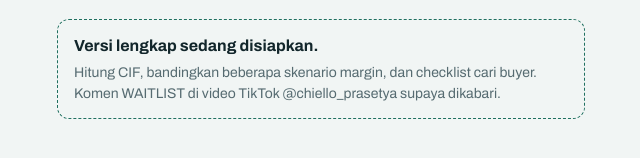
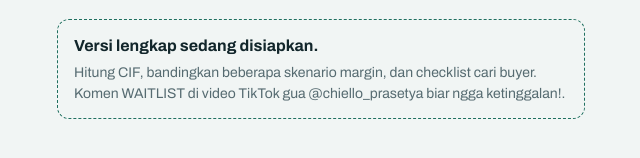
Before and after one commit to Cprasetya16/KALKULATOR-FOB, a plain HTML site: page index.html in a window 1280 px wide. Shown: the part 1554-1712 px from the top of the page, 319-959 px from the left. Drawn offline with Linux system fonts and the light colour scheme.

Commit message:
Update index.html

```diff
--- a/index.html
+++ b/index.html
@@ -93,7 +93,7 @@ h2{font-size:20px;font-weight:750;margin:0 0 12px}
 
   <div class="next">
     <p><strong>Versi lengkap sedang disiapkan.</strong></p>
-    <p>Hitung CIF, bandingkan beberapa skenario margin, dan checklist cari buyer. Komen WAITLIST di video TikTok @chiello_prasetya supaya dikabari.</p>
+    <p>Hitung CIF, bandingkan beberapa skenario margin, dan checklist cari buyer. Komen WAITLIST di video TikTok gua @chiello_prasetya biar ngga ketinggalan!.</p>
   </div>
 </main>
 
```
